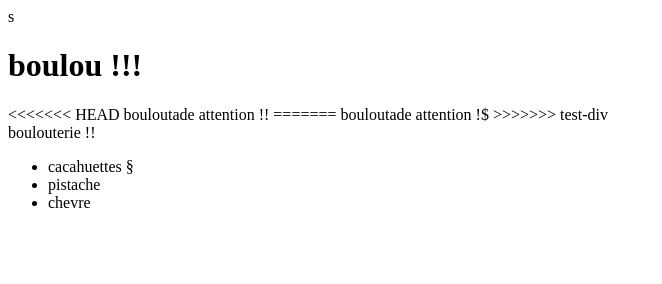
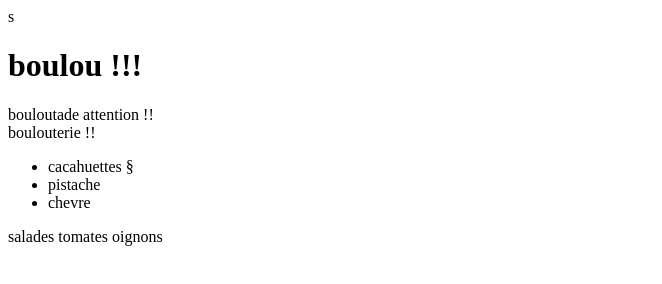
Before and after one commit to Charlymule/forationgitudemy, a plain HTML site: page index.html in a window 1280 px wide. Shown: the whole page, without its empty margins (0-662 px from the left). Drawn offline with Linux system fonts and the light colour scheme.

Commit message:
recette kebab

```diff
--- a/index.html
+++ b/index.html
@@ -10,11 +10,7 @@
     <h1> boulou !!! </h1>
 
     <div>
-<<<<<<< HEAD
         bouloutade attention !!
-=======
-        bouloutade attention !$
->>>>>>> test-div
     </div>
 
     <div>
@@ -25,5 +21,8 @@
         <li>pistache</li>
         <li>chevre</li>
     </ul>
+    <div>
+        salades tomates oignons
+    </div>
 </body>
 </html>
```
